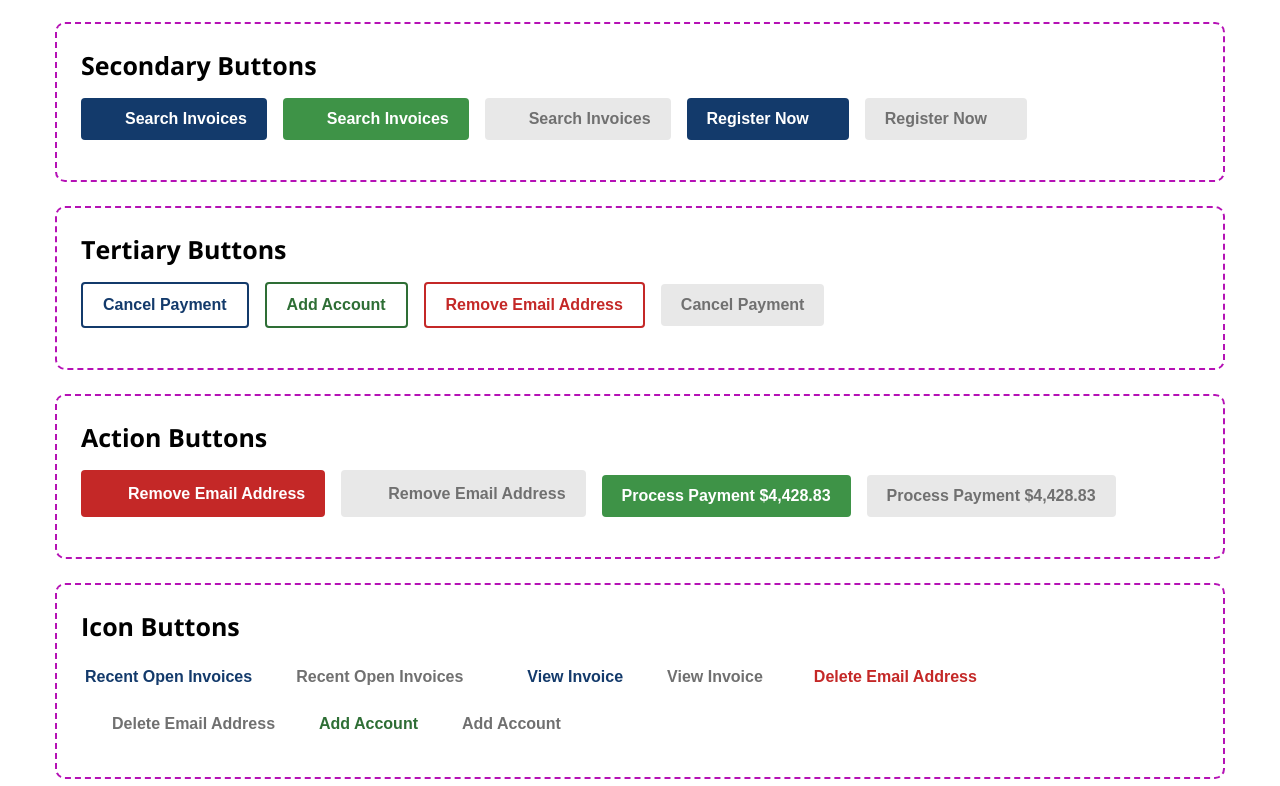
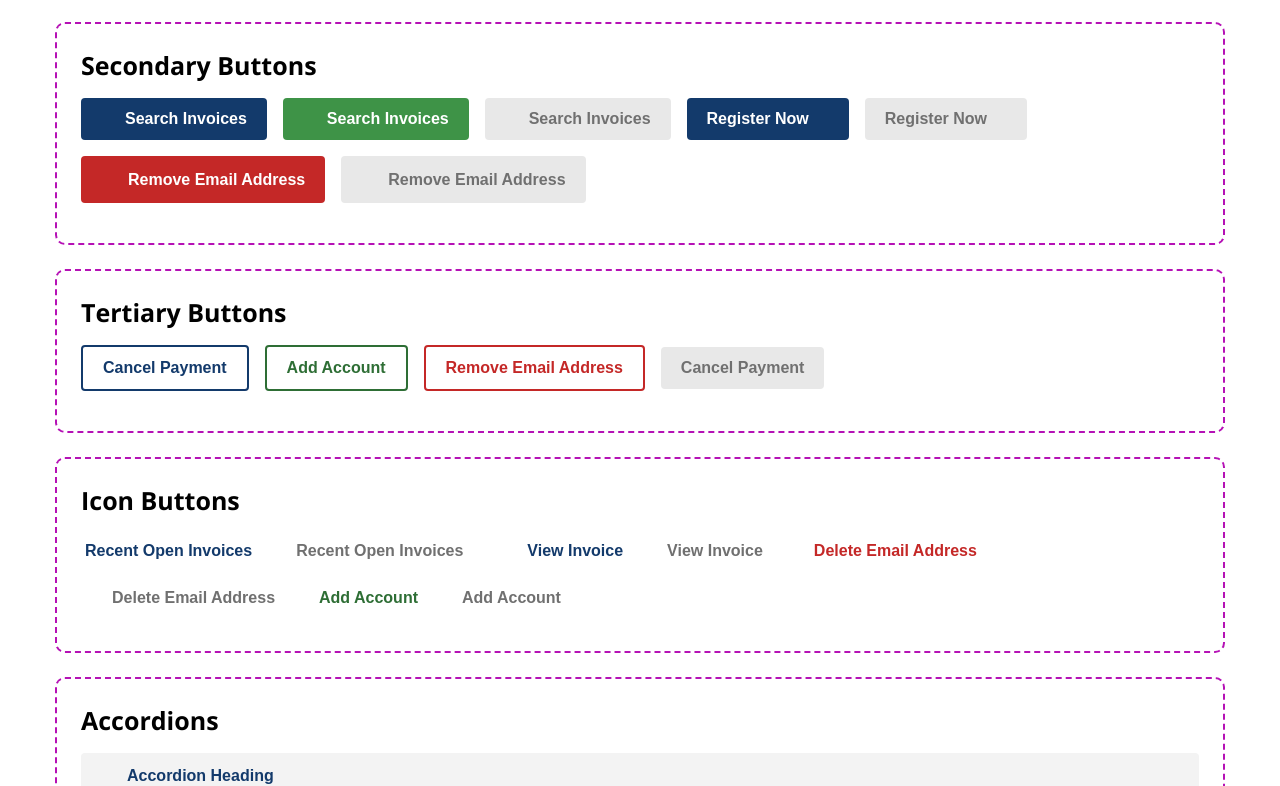
Before and after one commit to Billybobchops/design-system, a Next.js app: page / in a window 1280 px wide. Shown: the part 954-1740 px from the top of the page. Built offline with nearby package versions, Linux system fonts and the light colour scheme.

Commit message:
consolidate action buttons to secondary buttons

```diff
--- a/src/app/page.tsx
+++ b/src/app/page.tsx
@@ -5,7 +5,6 @@ import ComponentDisplayArea from '@/style-guide/ComponentDisplayArea';
 import ButtonPrimaryStory from '@/style-guide/ButtonPrimaryStory';
 import ButtonSecondaryStory from '@/style-guide/ButtonSecondaryStory';
 import ButtonTertiaryStory from '@/style-guide/ButtonTertiaryStory';
-import ActionButtonStory from '@/style-guide/ActionButtonStory';
 import IconButtonStory from '@/style-guide/IconButtonStory';
 import BadgeStory from '@/style-guide/BadgeStory';
 import AccordionStory from '@/style-guide/AccordionStory';
@@ -46,10 +45,6 @@ export default function Home() {
 
                 <ComponentDisplayArea title='Tertiary Buttons'>
                     <ButtonTertiaryStory />
-                </ComponentDisplayArea>
-
-                <ComponentDisplayArea title='Action Buttons'>
-                    <ActionButtonStory />
                 </ComponentDisplayArea>
 
                 <ComponentDisplayArea title='Icon Buttons'>
--- a/src/components/ActionButton.module.scss
+++ /dev/null
@@ -1,13 +0,0 @@
-@use '../app/variables.module.scss';
-@use '../app/mixins.scss' as *;
-
-.button {
-	@include mobile-100-w;
-	@include buttons;
-
-	.innerButton {
-		align-items: center;
-		display: flex;
-		justify-content: center;
-	}
-}
--- a/src/components/ActionButton.tsx
+++ /dev/null
@@ -1,47 +0,0 @@
-import React from "react";
-import classes from "./ActionButton.module.scss";
-import variables from '@/app/variables.module.scss';
-
-interface ActionButtonProps {
-	clickHandler?: () => void;
-	disabled: boolean;
-	icon?: React.ReactNode;
-	iconPosition?: 'start' | 'end';
-	text: string;
-	variant?: 'green' | 'red';
-}
-
-const ActionButton: React.FC<ActionButtonProps> = ({
-	clickHandler,
-	disabled = false,
-	icon,
-	iconPosition = 'end',
-	text,
-	variant = 'green',
-}) => {
-	const fillColor = disabled ? variables.utilityNeutral60 : variables.utilityNeutral0;
-
-	return (
-		<button
-			className={`${classes.button} ${variant ? classes[variant] : ''} ${disabled ? classes.disabled : ''}`}
-			disabled={disabled}
-			onClick={clickHandler}
-		>
-			<div className={classes.innerButton}>
-				{icon && iconPosition === 'start' && (
-					<span aria-hidden='true' className={classes.iconStart}>
-						{React.cloneElement(icon as React.ReactElement, { fill: fillColor, })}
-					</span>
-				)}
-				{text}
-				{icon && iconPosition === 'end' && (
-					<span aria-hidden='true' className={classes.iconEnd}>
-						{React.cloneElement(icon as React.ReactElement, { fill: fillColor, })}
-					</span>
-				)}
-			</div>
-		</button>
-	);
-};
-
-export default ActionButton;
--- a/src/components/ButtonSecondary.module.scss
+++ b/src/components/ButtonSecondary.module.scss
@@ -6,4 +6,10 @@
 	@include buttons;
 
 	border-radius: variables.$border-radius-s;
+
+	.innerButton {
+		align-items: center;
+		display: flex;
+		justify-content: center;
+	}
 }
--- a/src/components/ButtonSecondary.tsx
+++ b/src/components/ButtonSecondary.tsx
@@ -8,7 +8,7 @@ interface ButtonProps {
 	icon?: React.ReactNode;
     iconPosition?: 'start' | 'end';
 	text: string;
-	variant?: 'blue' | 'green';
+	variant?: 'blue' | 'green' | 'red';
 }
 
 const ButtonSecondary: React.FC<ButtonProps> = ({
@@ -27,6 +27,7 @@ const ButtonSecondary: React.FC<ButtonProps> = ({
 			disabled={disabled}
 			onClick={clickHandler}
 		>
+			<div className={classes.innerButton}>
 				{icon && iconPosition === 'start' && (
 					<span aria-hidden='true' className={classes.iconStart}>
 						{React.cloneElement(icon as React.ReactElement, { fill: fillColor, })}
@@ -38,6 +39,7 @@ const ButtonSecondary: React.FC<ButtonProps> = ({
 						{React.cloneElement(icon as React.ReactElement, { fill: fillColor, })}
 					</span>
 				)}
+			</div>
 		</button>
 	);
 };
--- a/src/style-guide/ActionButtonStory.tsx
+++ /dev/null
@@ -1,32 +0,0 @@
-import ActionButton from '@/components/ActionButton';
-import { Remove } from '@/components/Symbols';
-
-const ActionButtonStory = () => {
-    return (
-        <>
-            <ActionButton
-                disabled={false}
-				icon={<Remove />}
-				iconPosition={'start'}
-                text='Remove Email Address'
-                variant='red'
-            />
-            <ActionButton
-				disabled={true}
-				icon={<Remove />}
-				iconPosition={'start'}
-				text='Remove Email Address'
-			/>
-            <ActionButton
-                disabled={false}
-                text='Process Payment $4,428.83'
-            />
-            <ActionButton
-				disabled={true}
-				text='Process Payment $4,428.83'
-			/>
-        </>
-    );
-};
-
-export default ActionButtonStory;
--- a/src/style-guide/ButtonSecondaryStory.tsx
+++ b/src/style-guide/ButtonSecondaryStory.tsx
@@ -1,5 +1,5 @@
 import ButtonSecondary from '@/components/ButtonSecondary';
-import { Chevron, Search } from '@/components/Symbols';
+import { Chevron, Search, Remove } from '@/components/Symbols';
 
 const ButtonPrimaryStory = () => {
     return (
@@ -33,6 +33,20 @@ const ButtonPrimaryStory = () => {
                 icon={<Chevron />}
                 text='Register Now'
             />
+			<ButtonSecondary
+                disabled={false}
+                icon={<Remove />}
+				iconPosition={'start'}
+                text='Remove Email Address'
+				variant='red'
+            />
+			<ButtonSecondary
+                disabled={true}
+                icon={<Remove />}
+				iconPosition={'start'}
+                text='Remove Email Address'
+				variant='red'
+            />
         </>
     );
 };
```
Lines whose indentation alone changed are shown as unchanged.
